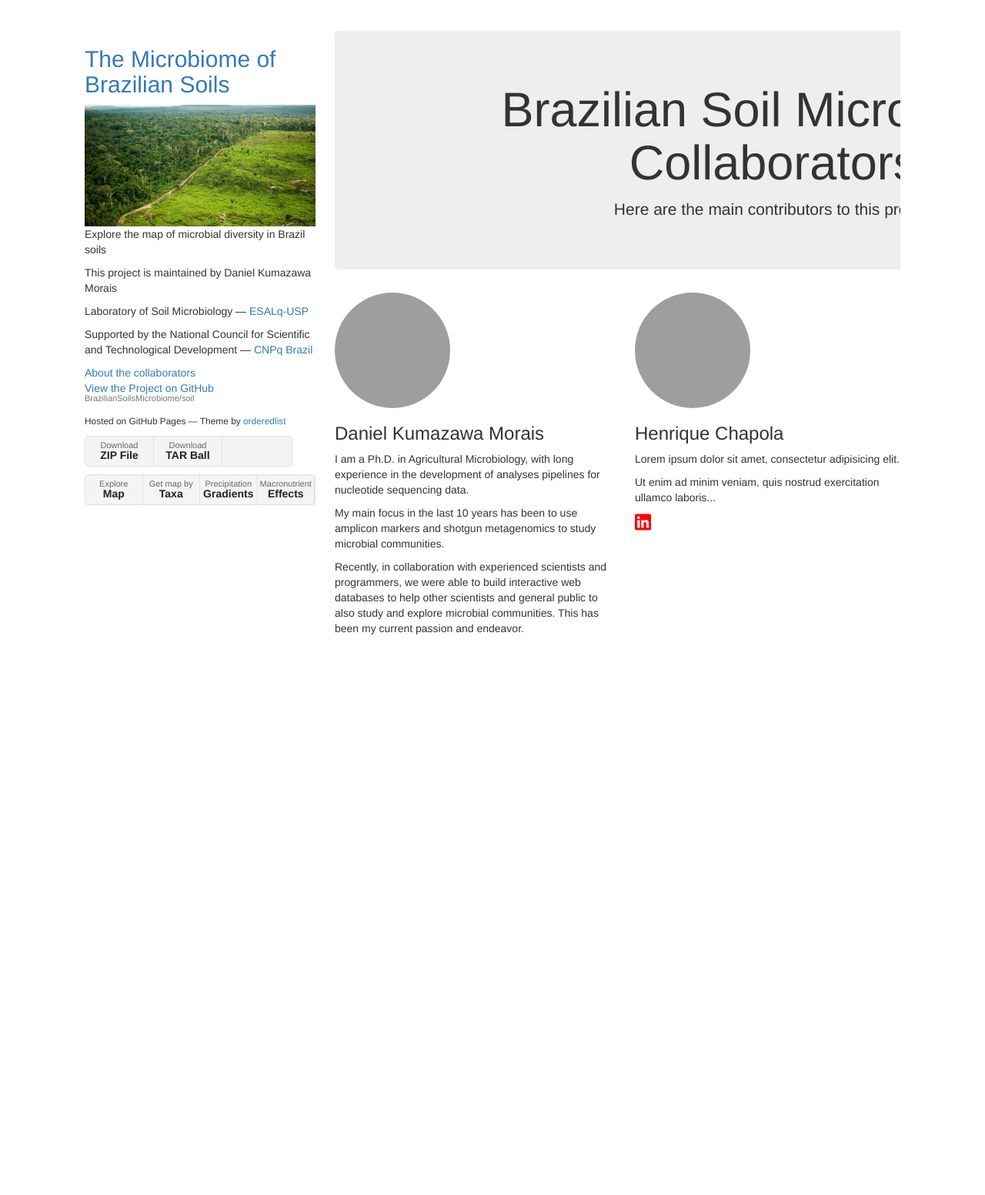
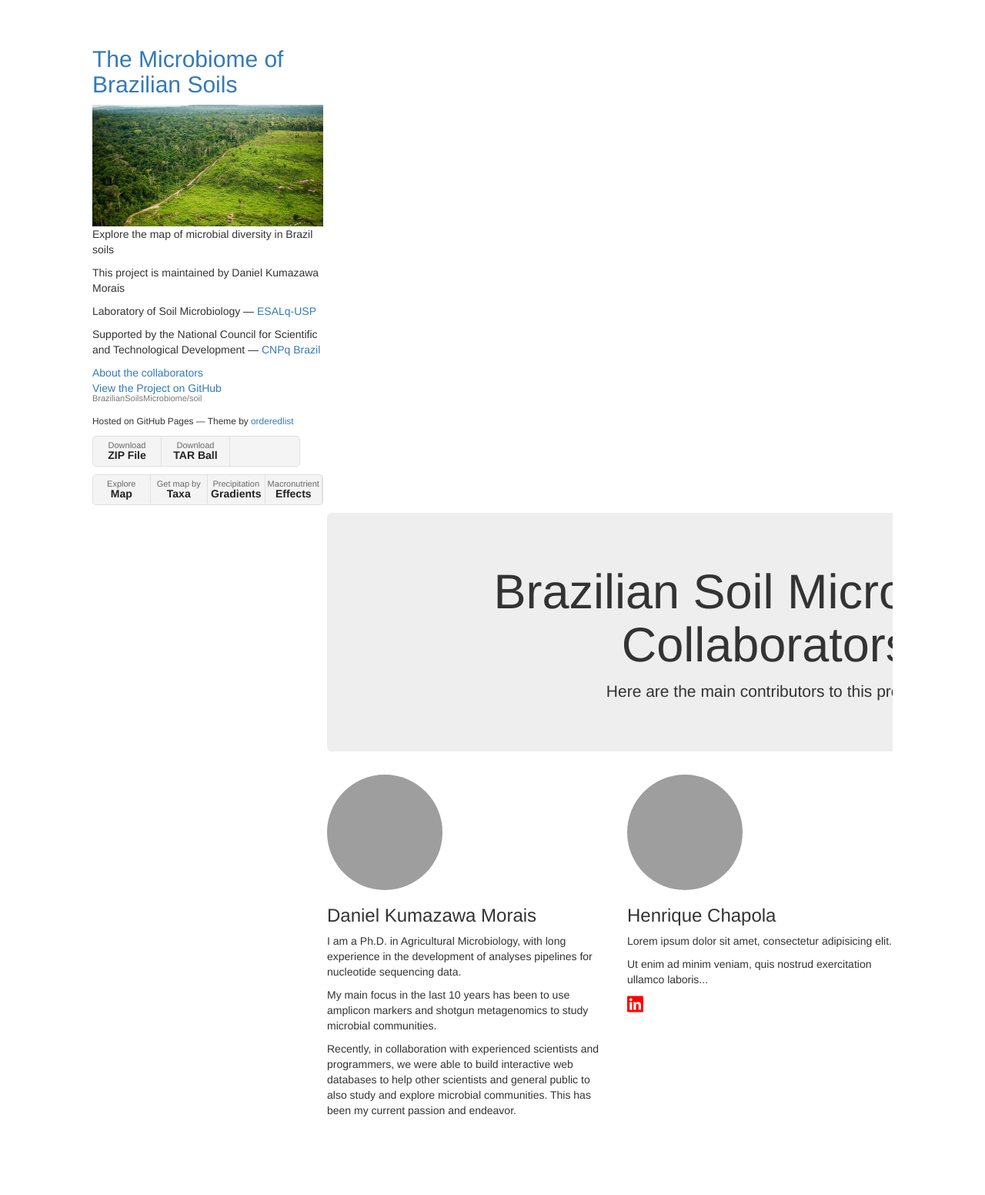
Before and after one commit to BrazilianSoilsMicrobiome/soil, a Jekyll site: the page built from collaborators.html, in a window 1280 px wide. Shown: the whole page at 77% size. Built offline with Jekyll 4.4.1, drawn with Linux system fonts in a browser that asks for light colours; nearby versions of some CDN libraries; a style sheet for code colours, icons or effects is not loaded; before the commit the page ends 926 px from its top, so only the background shows below that; grey boxes are pictures that could not be loaded.

Commit message:
Add max-width and padding (left and right) to .wrapper element

```diff
--- a/_sass/jekyll-theme-minimal.scss
+++ b/_sass/jekyll-theme-minimal.scss
@@ -66,9 +66,11 @@
 }
 
 .wrapper {
-  width:1060px;
+  max-width:1060px;
   margin:0 auto;
   overflow: auto;
+  padding-right: 10px;
+  padding-left: 10px;
 }
 
 blockquote {
```
